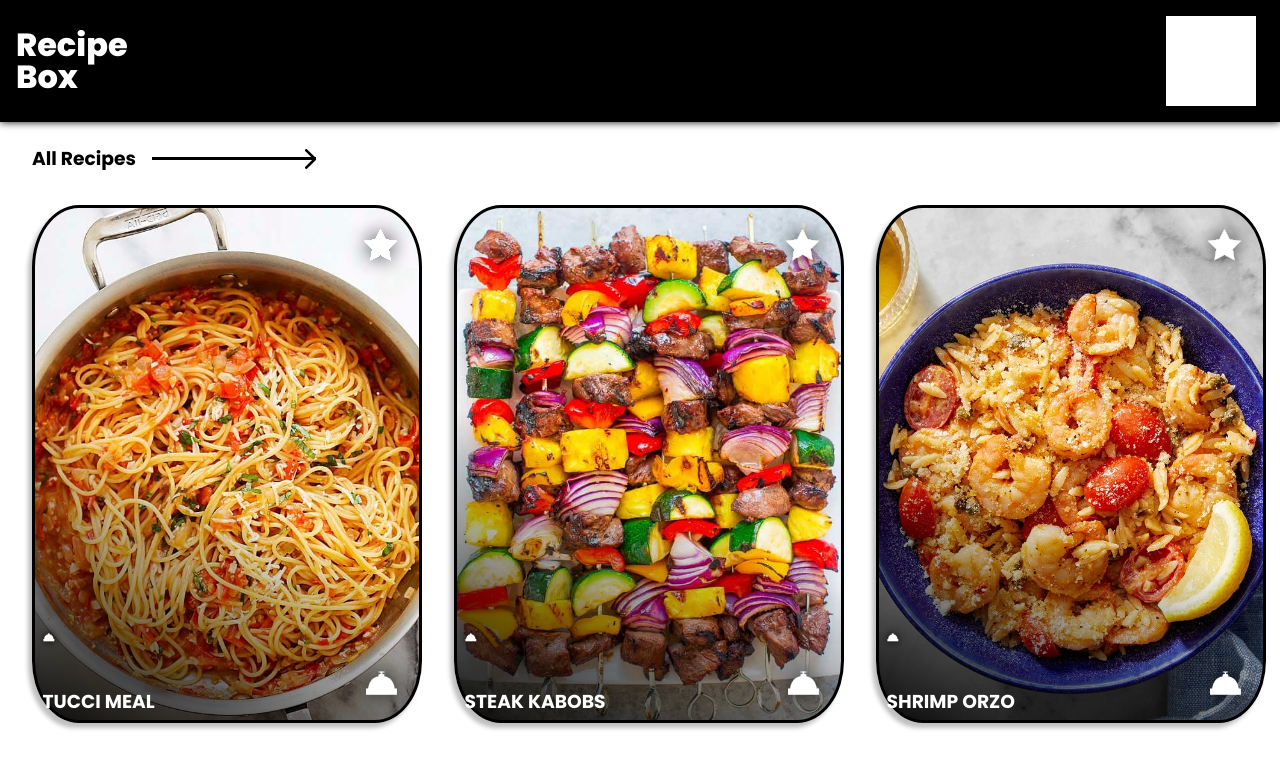
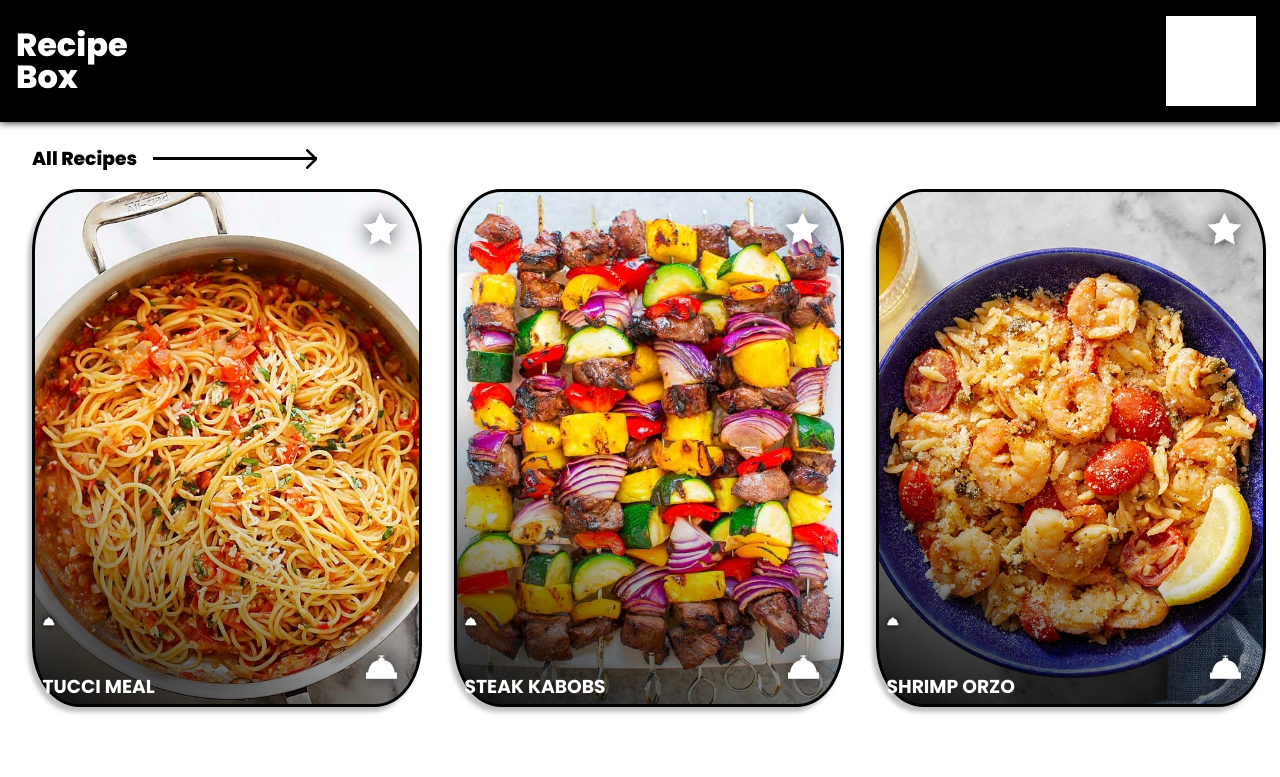
Before and after one commit to kevrog21/Recipe-Book, a React (Create React App) app: page / in a window 1280 px wide. Shown: the top 777 px of the page. Built offline with nearby package versions, Linux system fonts and the light colour scheme.

Commit message:
updated text styles on recipe cards

```diff
--- a/src/components/Homescreen.js
+++ b/src/components/Homescreen.js
@@ -1,13 +1,8 @@
-import Card from './Card'
 import AllRecipes from './AllRecipes'
 import Requested from './Requested'
 import Favorited from './Favorited'
-import Data from '../data.js'
 
 export default function Homescreen() {
-
-
-
 
     return (
             <main>
--- a/src/index.css
+++ b/src/index.css
@@ -61,6 +61,7 @@ main {
 }
 
 .homescreen-section-title {
+  font-weight: 800;
   white-space: nowrap;
 }
 
@@ -111,7 +112,7 @@ main {
   display: inline-flex;
   width: auto;
   margin: 0 2em 0 0;
-  padding: 2em 0;
+  padding: 1em 0 2em 0;
 }
 
 .card {
@@ -144,7 +145,7 @@ main {
   text-transform: uppercase;
   font-weight: 700;
   margin: auto 0 .4em .4em;
-  line-height: 1.1em;
+  line-height: 1em;
   grid-column: 1;
   grid-row: 3;
 }
@@ -169,3 +170,6 @@ main {
   background: black;
   margin: 0 0 0 2em;
 }
+
+
+/* full recipe page */
--- a/src/index.js
+++ b/src/index.js
@@ -8,6 +8,7 @@ import "@fontsource/poppins/500.css"
 import "@fontsource/poppins/600.css"
 import "@fontsource/poppins/700.css"
 import "@fontsource/poppins/800.css"
+
 import App from './App';
 import reportWebVitals from './reportWebVitals';
 
```
